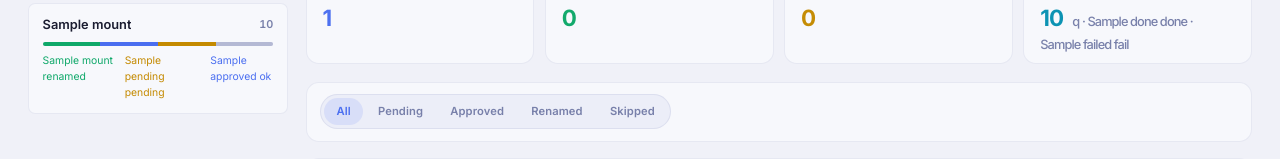
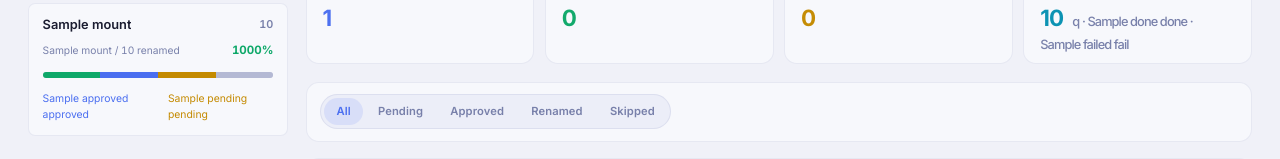
Before and after one commit to ReBaunana/video-transcoder, a FastAPI app: template app/templates/library.html in a window 1280 px wide. Shown: the part 133-292 px from the top of the page. Run offline with FastAPI, Linux system fonts and the light colour scheme; the template is opened without the code that fills it: most values are stand-ins (such as "Sample title", 1, 10 or a date in 2020); parts of the project's set-up code (start-up, migrations or seed data) failed here and were passed over; some libraries are stand-ins or nearby versions.

Commit message:
Show renamed progress per mount in library sidebar
Each mount card now displays "X / total renamed" count and a bold green
percentage above the segmented bar. The bar height is increased from 4px
to 6px for better readability. Stats row drops the redundant renamed count
(already shown above the bar) and shows approved + pending instead.

Design choice (count + %): absolute count shows progress magnitude while
percentage enables instant cross-mount comparison regardless of mount size.

```diff
--- a/app/templates/library.html
+++ b/app/templates/library.html
@@ -86,12 +86,31 @@
     font-variant-numeric: tabular-nums;
   }
 
+  .mount-pct-row {
+    display: flex;
+    justify-content: space-between;
+    align-items: baseline;
+    margin-bottom: .3rem;
+  }
+  .mount-pct-label {
+    font-size: .64rem;
+    color: var(--text-muted);
+    font-variant-numeric: tabular-nums;
+  }
+  .mount-pct-value {
+    font-size: .72rem;
+    font-weight: 700;
+    color: var(--green);
+    font-variant-numeric: tabular-nums;
+  }
+
   .mount-bars {
     display: flex;
-    height: 4px;
+    height: 6px;
     background: var(--surface-3);
     border-radius: 99px;
     overflow: hidden;
+    margin-bottom: .4rem;
   }
   .mount-bar-renamed { background: var(--green); }
   .mount-bar-approved { background: var(--accent); }
@@ -571,6 +590,10 @@
             <span class="mount-name">{{ m.name }}</span>
             <span class="mount-total">{{ m.total }}</span>
           </div>
+          <div class="mount-pct-row">
+            <span class="mount-pct-label">{{ m.renamed }} / {{ m.total }} renamed</span>
+            <span class="mount-pct-value">{{ pct_renamed | int }}%</span>
+          </div>
           <div class="mount-bars">
             <div class="mount-bar-renamed"  style="width: {{ pct_renamed }}%"></div>
             <div class="mount-bar-approved" style="width: {{ pct_approved }}%"></div>
@@ -578,9 +601,8 @@
             <div class="mount-bar-skipped"  style="width: {{ pct_skipped }}%"></div>
           </div>
           <div class="mount-stats">
-            <span class="ms-renamed">{{ m.renamed }} renamed</span>
+            {% if m.approved %}<span class="ms-approved">{{ m.approved }} approved</span>{% endif %}
             <span class="ms-pending">{{ m.pending }} pending</span>
-            {% if m.approved %}<span class="ms-approved">{{ m.approved }} ok</span>{% endif %}
           </div>
         </a>
       {% else %}
```
